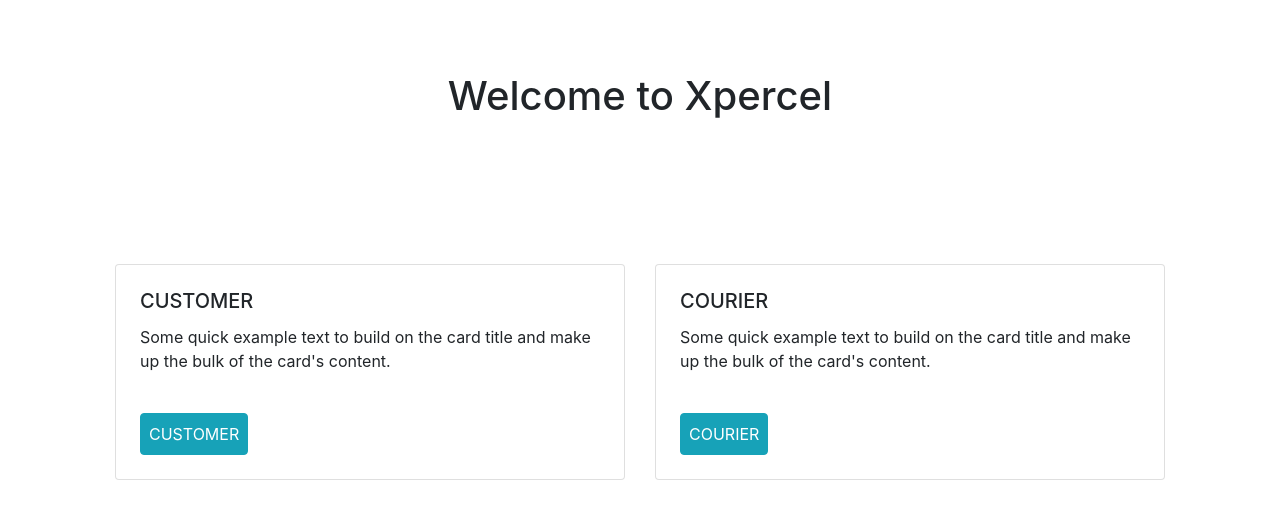
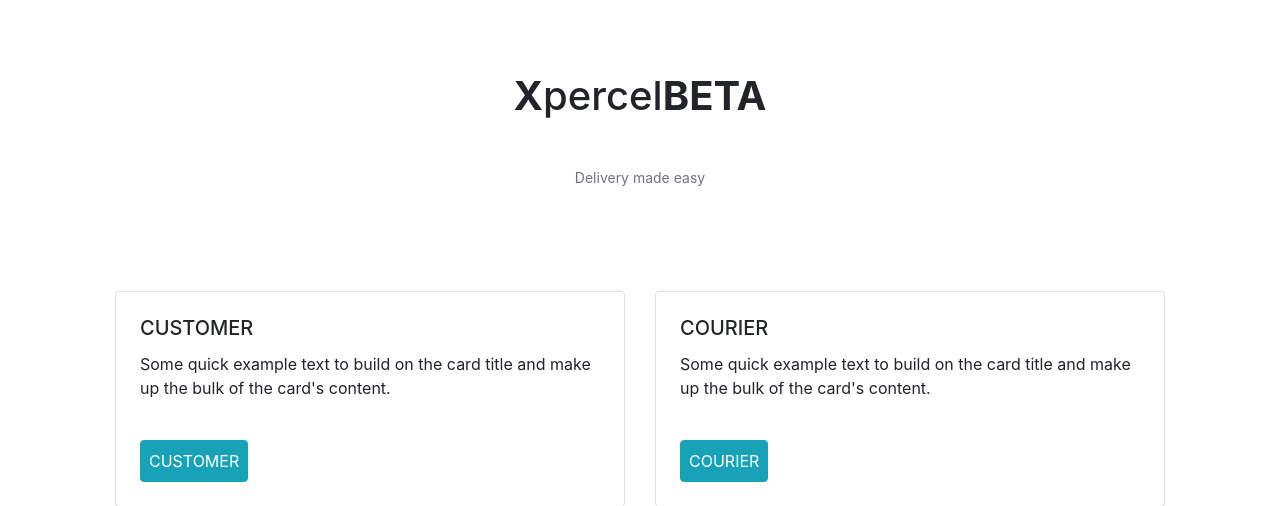
Before and after one commit to fred4impact/DemoUserDjango, a Django app: page / in a window 1280 px wide. Shown: the part 56-562 px from the top of the page. Run offline with Django 3.2, Linux system fonts and the light colour scheme; some libraries are stand-ins or nearby versions.

Commit message:
route update

```diff
--- a/courier/views.py
+++ b/courier/views.py
@@ -1,5 +1,9 @@
 from django.shortcuts import render
+from django.contrib.auth import login, logout
+from django.contrib.auth.decorators import login_required
 
 # Create your views here.
+
+@login_required(login_url='login')
 def courier(request):
     return render(request, 'courier/courier.html')
--- a/customer/urls.py
+++ b/customer/urls.py
@@ -1,5 +1,6 @@
 from django.urls import path
 from customer import views
+app_name = "customer"
 
 urlpatterns = [
     path('', views.customer, name='customer'),
--- a/customer/views.py
+++ b/customer/views.py
@@ -1,5 +1,7 @@
 from django.shortcuts import render
+from django.contrib.auth.decorators import login_required
 
 # Create your views here.
+@login_required(login_url='login')
 def customer(request):
     return render(request, 'customer/customer.html')
--- a/templates/home.html
+++ b/templates/home.html
@@ -1,12 +1,14 @@
 {% extends '_base.html' %}
-{% block title %} welcome to Xpercel  {% endblock %}
+{% block title %} Xpercel  {% endblock %}
 
 {% block content %}
 
 <div class="container">
      <div class="row mb-5 p-4">
           <div class="col-12">
-               <h1 class="text-center mt-5 mb-5">  Welcome to Xpercel </h1>
+               <h1 class="text-center mt-5 mb-5">  <b>X</b>percel<b>BETA</b> </h1>
+
+               <h6 class="text-center mt-0"><small class="text-muted">Delivery made easy</small></h6>
           </div>
      </div>
 <br>
```
